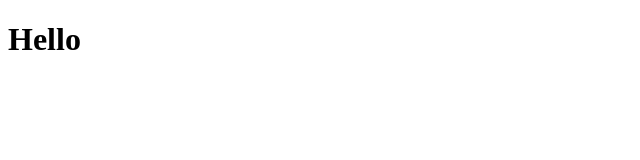
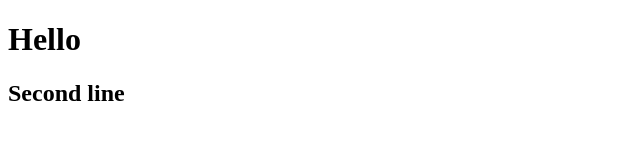
Before and after one commit to IgorRadzyvil/Git, a plain HTML site: page index.html in a window 1280 px wide. Shown: the whole page, without its empty margins (0-640 px from the left). Drawn offline with Linux system fonts and the light colour scheme.

Commit message:
create index.html -fixed hello - add second line

```diff
--- a/index.html
+++ b/index.html
@@ -6,5 +6,7 @@
 </head>
 <body>
 <h1>Hello</h1>
+<h2>Second line
+</h2>
 </body>
 </html>
```
